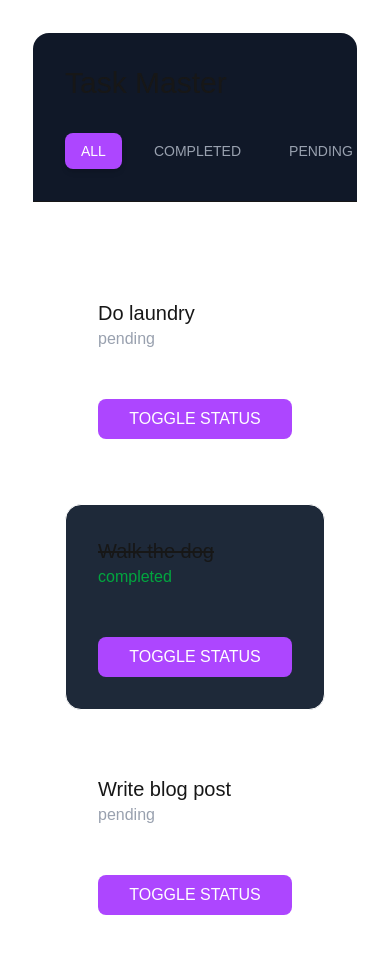
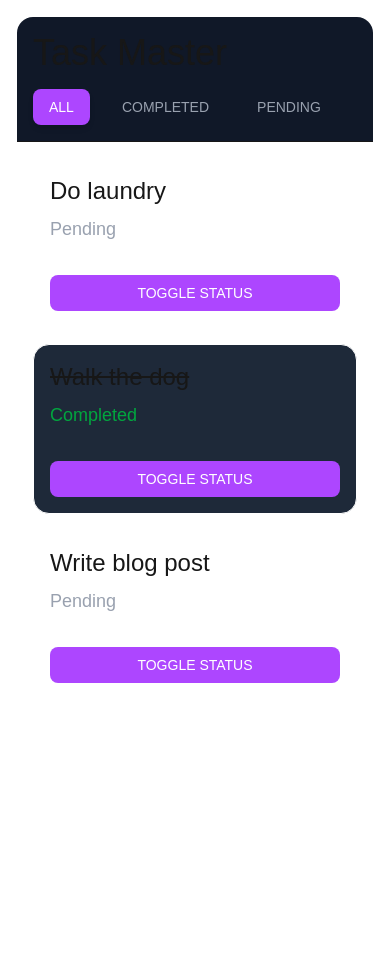
Before and after one commit to stephen-leisy/hardihood-todo-list, a Next.js app: page / in a window 390 px wide. Shown: the top 954 px of the page. After the commit the page ends 844 px from the top, so only its background shows below. Built offline with nearby package versions, Linux system fonts and the light colour scheme.

Commit message:
Last little refactor part 2. Mobile sizing..

```diff
--- a/src/components/CardButton.tsx
+++ b/src/components/CardButton.tsx
@@ -5,7 +5,7 @@ export const CardButton: React.FC<{
 }> = ({ onClick, label, id }) => (
   <button
     onClick={() => onClick(id)}
-    className="px-4 py-2 uppercase rounded-lg bg-purple-500 text-white font-medium  transition hover:bg-purple-600 active:scale-98 cursor-pointer"
+    className="px-4 py-2 uppercase rounded-lg bg-purple-500 text-white text-sm  transition hover:bg-purple-600 active:scale-98 cursor-pointer"
   >
     {label}
   </button>
--- a/src/components/CardStatusText.tsx
+++ b/src/components/CardStatusText.tsx
@@ -2,7 +2,7 @@ export const CardStatusText: React.FC<{
   isCompleted: boolean;
   status: string;
 }> = ({ isCompleted, status }) => (
-  <p className={` text-md ${isCompleted ? 'text-green-600' : 'text-gray-400'}`}>
+  <p className={` text-lg ${isCompleted ? 'text-green-600' : 'text-gray-400'}`}>
     {status}
   </p>
 );
--- a/src/components/FeatureWrapper.tsx
+++ b/src/components/FeatureWrapper.tsx
@@ -1,7 +1,7 @@
 export const FeatureWrapper: React.FC<{ children: React.ReactNode }> = ({
   children,
 }) => (
-  <div className="w-full border border-white rounded-2xl flex flex-col gap-8 lg:max-w-[1024px]">
+  <div className="w-full border border-white rounded-2xl flex flex-col lg:max-w-[1024px]">
     {children}
   </div>
 );
--- a/src/components/HeaderWrapper.tsx
+++ b/src/components/HeaderWrapper.tsx
@@ -1,7 +1,7 @@
 export const HeaderWrapper: React.FC<{ children: React.ReactNode }> = ({
   children,
 }) => (
-  <header className="border-b bg-gray-900 rounded-t-2xl p-8 flex flex-col gap-8">
+  <header className="border-b bg-gray-900 rounded-t-2xl p-4 md:p-8 flex flex-col gap-4">
     {children}
   </header>
 );
--- a/src/components/TaskCard.tsx
+++ b/src/components/TaskCard.tsx
@@ -11,12 +11,14 @@ export const TaskCard: React.FC<{
   const isCompleted: boolean = status === TaskStatusFilterOptions.Completed;
   return (
     <div
-      className={`border border-white rounded-2xl p-8 flex flex-col gap-12 ${
+      className={`border border-white rounded-2xl p-4 md:p-8 flex flex-col gap-8 md:gap-12 ${
         isCompleted ? 'bg-gray-800' : 'black'
       }`}
     >
-      <div>
-        <p className={`text-xl ${isCompleted && 'line-through'}`}>{title}</p>
+      <div className="flex flex-col gap-2">
+        <p className={`text-2xl truncate  ${isCompleted && 'line-through'}`}>
+          {title}
+        </p>
         <CardStatusText isCompleted={isCompleted} status={status} />
       </div>
       <CardButton onClick={onClick} id={id} label="Toggle Status" />
--- a/src/enums/TaskFilters.ts
+++ b/src/enums/TaskFilters.ts
@@ -1,5 +1,5 @@
 export enum TaskStatusFilterOptions {
-  All = 'all',
-  Pending = 'pending',
-  Completed = 'completed',
+  All = 'All',
+  Pending = 'Pending',
+  Completed = 'Completed',
 }
--- a/src/features/TaskList.tsx
+++ b/src/features/TaskList.tsx
@@ -55,10 +55,10 @@ export const TaskList = () => {
   }, [currentFilter, taskList]);
 
   return (
-    <main className="w-screen p-8 flex justify-center">
+    <main className="w-screen p-4 md:p-8 flex justify-center">
       <FeatureWrapper>
         <HeaderWrapper>
-          <p className="text-3xl">Task Master</p>
+          <p className="text-4xl">Task Master</p>
           <div className="flex gap-4">
             {filterOptionsConfig.map(({ id, title }) => (
               <FilterButton
@@ -70,7 +70,7 @@ export const TaskList = () => {
             ))}
           </div>
         </HeaderWrapper>
-        <section className="p-8 flex flex-col gap-8">
+        <section className="p-4 md:p-8 flex flex-col gap-4 md:gap-8">
           {filteredTaskList?.map((task) => (
             <TaskCard
               key={task.id}
```
